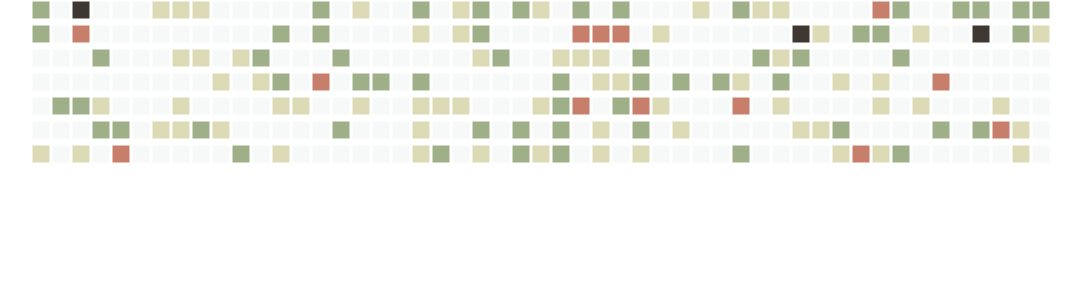
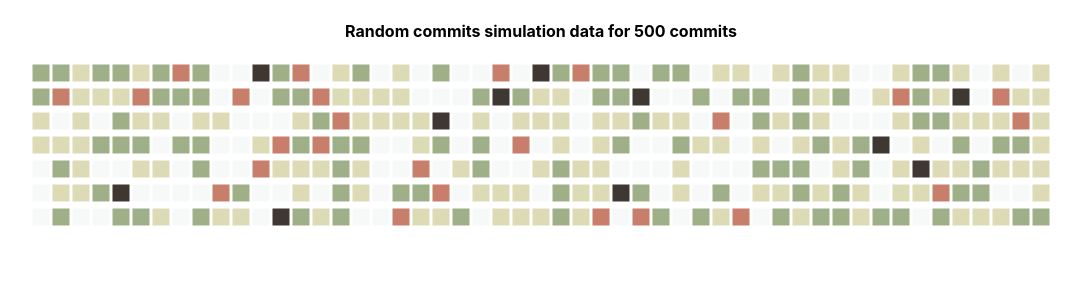
Before and after one commit to ochuzor/heat-map, a React (Create React App) app: page / in a window 1280 px wide. Shown: the top 300 px of the page, without its empty margins (99-1180 px from the left). Built offline with nearby package versions, Linux system fonts and the light colour scheme.

Commit message:
move demo componets

```diff
--- a/src/App.tsx
+++ b/src/App.tsx
@@ -1,37 +1,12 @@
 import React from 'react';
-import { range, random } from "lodash";
 
 import './App.css';
-import { HeatMap } from './components/HeatMap';
-
-type GithubData = {
-  dayOfWeek: number;
-  weekOfYear: number;
-  contributions: number;
-};
+import { GithubContributions } from "./components/demos/GithubContributions";
 
 function App() {
-  const data: GithubData[] = range(0, 200)
-    .map(_ => {
-      return ({
-        dayOfWeek: random(0, 6),
-        weekOfYear: random(0, 51),
-        contributions: random(0, 10),
-      });
-    });
-
-  const getRow = (item: GithubData) => item.dayOfWeek;
-  const getColumn = (item: GithubData) => item.weekOfYear;
-  const getValue = (item: GithubData) => item.contributions;
-
   return (
     <div className="App">
-      <HeatMap
-        data={data}
-        getRowValue={getRow}
-        getColumnValue={getColumn}
-        getNumberValue={getValue}
-      />
+      <GithubContributions numberOfSamples={500}/>
     </div>
   );
 }
--- a/src/components/HeatMap.tsx
+++ b/src/components/HeatMap.tsx
@@ -48,9 +48,9 @@ const getColor = (category: number, defaultColour: string = "black") => {
 
 export type HeatMapProps = {
     data: DataItem[];
-    getRowValue: (item: DataItem) => number;
-    getColumnValue: (item: DataItem) => number;
-    getNumberValue: (item: DataItem) => number;
+    getRowValue: (item: DataItem, allData?: DataItem) => number;
+    getColumnValue: (item: DataItem, allData?: DataItem) => number;
+    getNumberValue: (item: DataItem, allData?: DataItem) => number;
 };
 
 export function HeatMap({ data, getRowValue, getColumnValue, getNumberValue }: HeatMapProps) {
--- /dev/null
+++ b/src/components/demos/GithubContributions.tsx
@@ -0,0 +1,39 @@
+import React from "react";
+import { range, random } from "lodash";
+
+import { HeatMap } from '../HeatMap';
+
+type GithubData = {
+    dayOfWeek: number;
+    weekOfYear: number;
+    contributions: number;
+};
+
+type Props = {
+    numberOfSamples: number;
+}
+
+export function GithubContributions({ numberOfSamples }: Props) {
+    const data: GithubData[] = range(0, numberOfSamples)
+        .map(_ => {
+        return ({
+            dayOfWeek: random(0, 6),
+            weekOfYear: random(0, 51),
+            contributions: random(0, 10),
+        });
+        });
+
+    const getRow = (item: GithubData) => item.dayOfWeek;
+    const getColumn = (item: GithubData) => item.weekOfYear;
+    const getValue = (item: GithubData) => item.contributions;
+
+    return (<div>
+        <h4>Random commits simulation data for {numberOfSamples} commits</h4>
+        <HeatMap
+            data={data}
+            getRowValue={getRow}
+            getColumnValue={getColumn}
+            getNumberValue={getValue}
+        />
+    </div>);
+}
```
